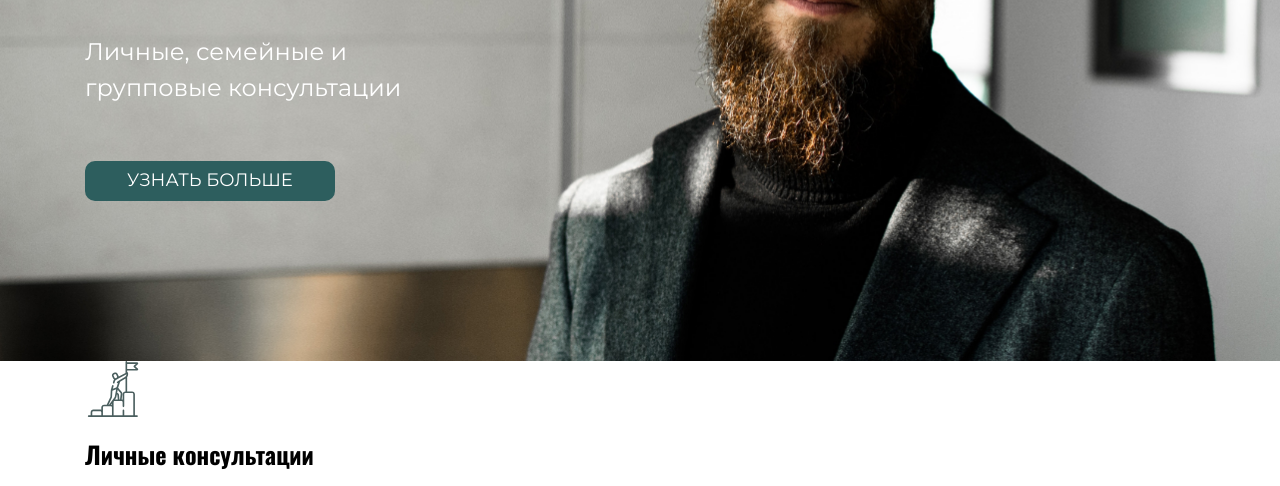
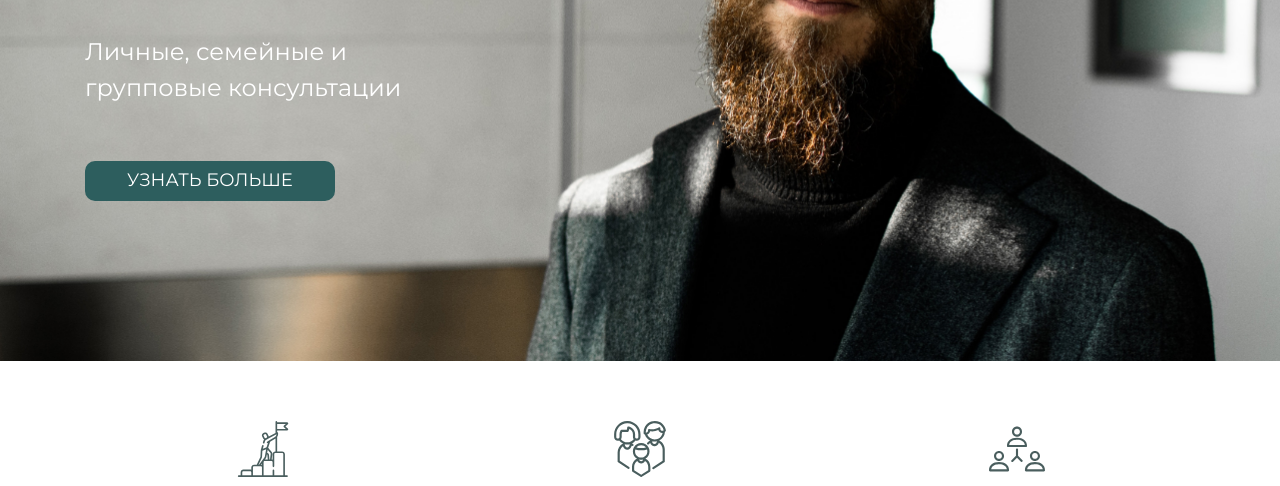
Before and after one commit to denystarasiuk/marin-site, a plain HTML site: page index.html in a window 1280 px wide. Shown: the part 406-892 px from the top of the page. Drawn offline with Linux system fonts and the light colour scheme.

Commit message:
finished services screen

```diff
--- /dev/null
+++ b/sass/_services.scss
@@ -0,0 +1,24 @@
+.services {
+    display: flex;
+    justify-content: space-around;
+    gap: 20px;
+    padding-top: 60px;
+    padding-bottom: 37px;
+    &__item {
+        max-width: 300px;
+        text-align: center;
+    }
+    &__icon {
+        margin-bottom: 30px;
+    }
+    &__title {
+        font-size: 24px;
+        line-height: 1.33;
+        margin: 0 0 20px;
+        color: #2D5E5E;
+    }
+    &__description {
+        font-weight: 500;
+        line-height: 1.5;
+    }
+}
--- a/sass/style.scss
+++ b/sass/style.scss
@@ -5,3 +5,4 @@
 @import "header";
 @import "nav";
 @import "offer";
+@import "services";
```
Also changed, not shown: css/style.css, 1 other file.
